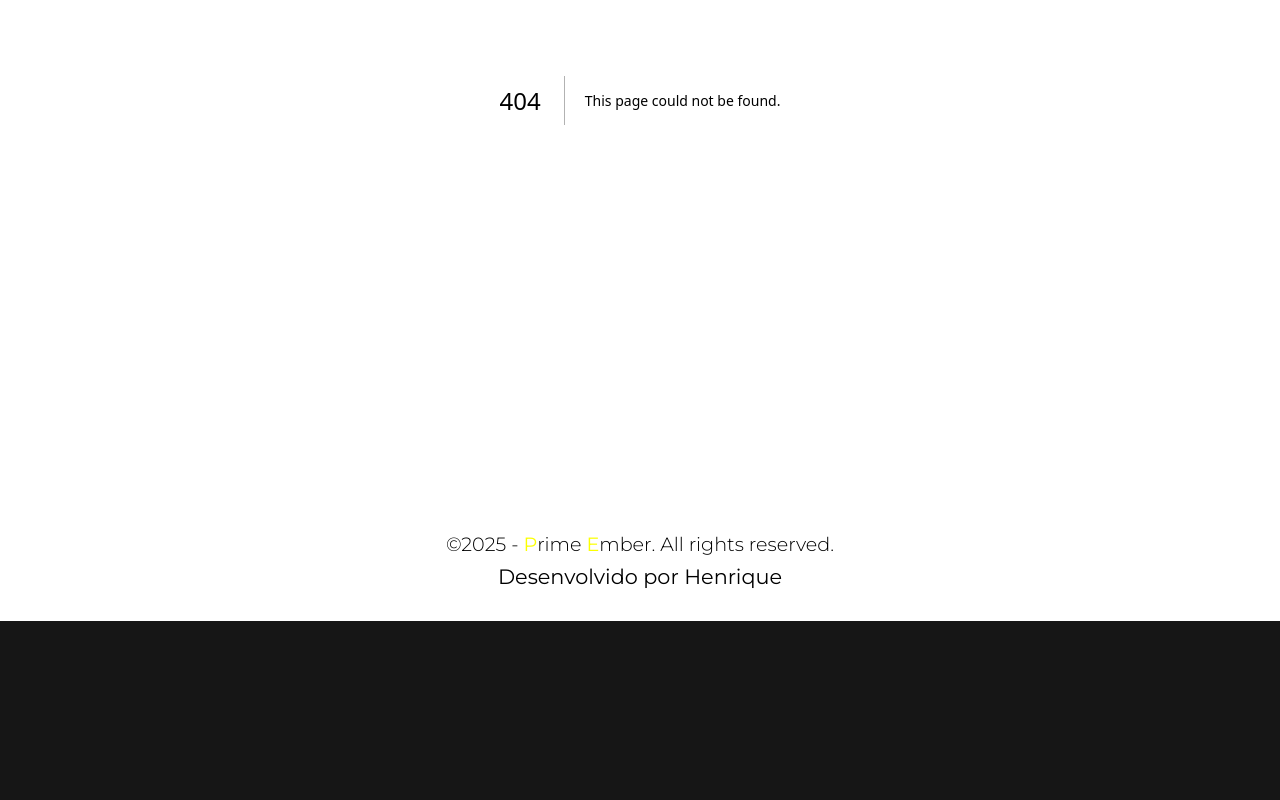
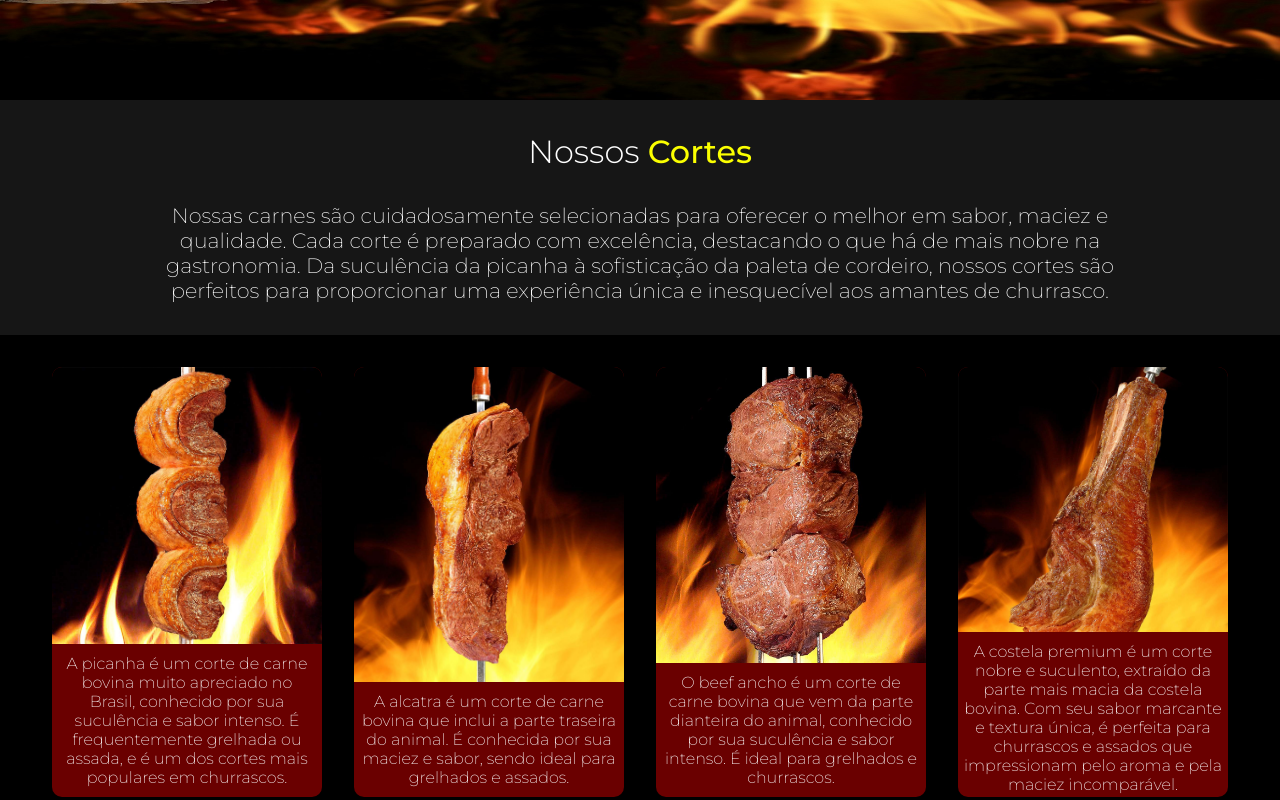
Before and after one commit to henriquemgoncalves/PrimeEmber, a Next.js app: page /cardapio/carnes in a window 1280 px wide. Before the commit this address had no page. Shown: the part 380-1180 px from the top of the page. Before the commit the page ends 1001 px from the top, so only its background shows below. Built offline with nearby package versions, Linux system fonts and the light colour scheme.

Commit message:
Atualizações - Página de Carnes

```diff
--- /dev/null
+++ b/src/pages/cardapio/carnes.js
@@ -0,0 +1,63 @@
+import style from '@/styles/components/cardapio/Carnes/Carnes.module.sass';
+
+const carnes = [
+    {
+        id: 1,
+        name: "Picanha",
+        description: "A picanha é um corte de carne bovina muito apreciado no Brasil, conhecido por sua suculência e sabor intenso. É frequentemente grelhada ou assada, e é um dos cortes mais populares em churrascos.",
+        img: "/images/cardapio/carnes/picanha.jpg",
+    },
+    {
+        id:2,
+        name: "Alcatra",
+        description: "A alcatra é um corte de carne bovina que inclui a parte traseira do animal. É conhecida por sua maciez e sabor, sendo ideal para grelhados e assados.",
+        img: "/images/cardapio/carnes/Alcatra.jpg",
+    },
+    {
+        id: 3,
+        name: "Beef Ancho",
+        description: "O beef ancho é um corte de carne bovina que vem da parte dianteira do animal, conhecido por sua suculência e sabor intenso. É ideal para grelhados e churrascos.",
+        img: "/images/cardapio/carnes/Beef-Ancho.jpg",
+    },
+    {
+        id: 4,
+        name: "Costela Premium",
+        description: "A costela premium é um corte nobre e suculento, extraído da parte mais macia da costela bovina. Com seu sabor marcante e textura única, é perfeita para churrascos e assados que impressionam pelo aroma e pela maciez incomparável.",
+        img: "/images/cardapio/carnes/Costela-Premium.jpg",
+    },
+    {
+        id: 5,
+        name: "Fraldinha",
+        description: "A fraldinha é um corte de carne bovina que vem da parte inferior do abdômen do animal. É conhecida por sua maciez e sabor, sendo ideal para grelhados e assados.",
+        img: "/images/cardapio/carnes/Fraldinha.jpg",
+    },
+    {
+        id: 6,
+        name: "Paleta de Cordeiro",
+        description: "A paleta de cordeiro é um corte suculento e saboroso, extraído da parte dianteira do animal. Ideal para assados lentos, seu sabor marcante e textura macia a tornam uma escolha perfeita para pratos especiais.",
+        img: "/images/cardapio/carnes/Paleta-de-Cordeiro.jpg",
+    },
+]
+
+export default function Carnes() {
+    return (
+        <section className={style.carnesContainer}>
+            <div className={style.bannerCarneImg}>
+                <img className={style.backImg} src="/images/bg-contact.jpg" alt="Banner do Carnes"/>
+            </div>
+            <h1 className={style.carnesTitle}>Nossos <span>Cortes</span></h1>
+            <p>
+                Nossas carnes são cuidadosamente selecionadas para oferecer o melhor em sabor, maciez e qualidade. Cada corte é preparado com excelência, destacando o que há de mais nobre na gastronomia. Da suculência da picanha à sofisticação da paleta de cordeiro, nossos cortes são perfeitos para proporcionar uma experiência única e inesquecível aos amantes de churrasco.
+            </p>
+            <div className={style.items}>
+                {carnes.map((item) => (
+                    <div key={item.id} className={style.item}>
+                        <img src={item.img} alt={item.name}/>
+                        {/* <h2 className="itemName">{item.name}</h2> */}
+                        <h4 className="itemDescription">{item.description}</h4>
+                    </div>
+                ))}
+            </div>
+        </section>
+    )
+};
--- /dev/null
+++ b/src/styles/components/cardapio/Carnes/Carnes.module.sass
@@ -0,0 +1,83 @@
+.carnesContainer
+    width: 100%
+    display: flex
+    flex-direction: column
+    align-items: center
+    justify-content: center
+    gap: 2rem
+    padding: 0 0 2rem 0
+
+    .bannerCarneImg
+        width: 100%
+        height: 50vh
+        object-fit: cover
+
+        .backImg
+            width: 100%
+            height: 100%
+
+    .carnesTitle
+        font-size: 2rem
+        color: #ffffff
+        font-weight: 300
+
+        span
+            color: #fbff00
+            font-weight: 500
+
+    p
+        font-size: 1.3rem
+        color: #ffffff
+        font-weight: 200
+        text-align: center
+        width: 80%
+
+    .items
+        width: 100%
+        display: flex
+        flex-wrap: wrap
+        align-items: center
+        justify-content: center
+        gap: 2rem
+        background-color: #000000
+        padding: 2rem
+
+        .item
+            width: 270px
+            height: 430px
+            overflow: hidden
+            background-color: #6a0000
+            display: flex
+            flex-direction: column
+            align-items: center
+            justify-content: center
+            border-radius: 10px
+            gap: .3rem
+
+            img
+                width: 100%
+                height: 100%
+                object-fit: cover
+                object-position: center
+
+            h4
+                font-size: 1rem
+                color: #ffffff
+                font-weight: 200
+                text-align: center
+                width: 100%
+                padding: 5px
+                margin-bottom: 5px
+
+    @media (max-width: 580px)
+        .bannerCarneImg
+            height: 40vh
+
+            h1
+                font-size: 1.5rem
+
+            p
+                width: 100%
+                padding: 0 .8rem
+                font-size: 1rem
+                font-weight: 200
```
